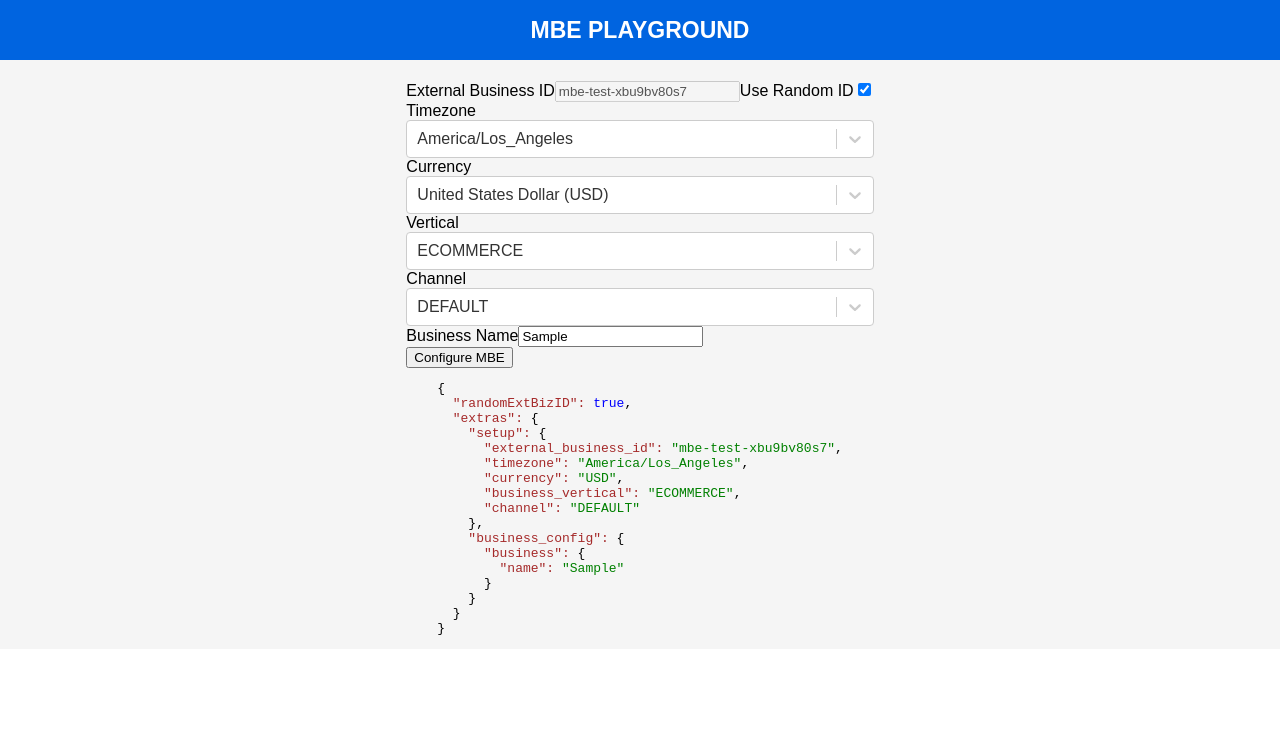
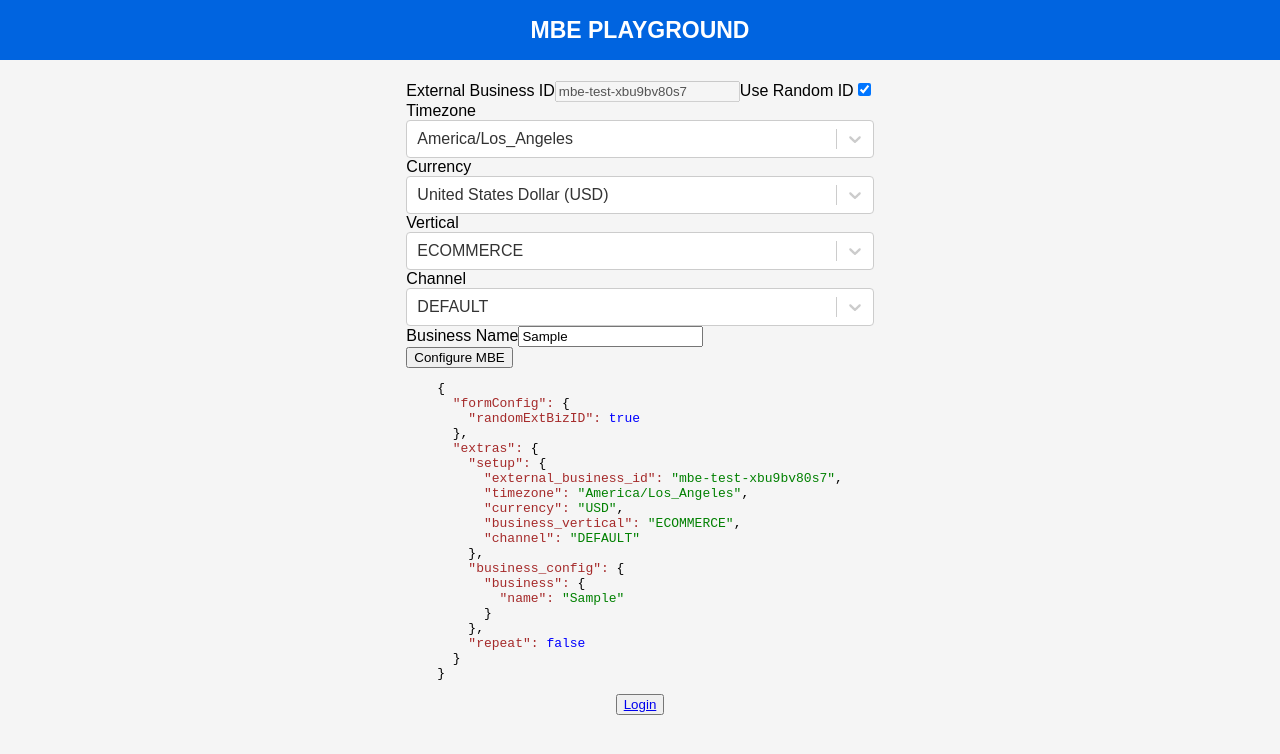
Before and after one commit to rahulmaddineni/mbe-playground, a React (Create React App) app: page / in a window 1280 px wide. Both pictures are taken after typing "Sample", "Sample", "Sample", "Sample", "Sample" into the empty fields and a click on the button "Configure MBE". Shown: the top 754 px of the page. Built offline with nearby package versions, Linux system fonts and the light colour scheme; no server answers.

Commit message:
Build MBE URL  - Use the extras generated from input & default values to generate MBE URL

```diff
--- a/src/components/App.tsx
+++ b/src/components/App.tsx
@@ -6,10 +6,11 @@ import BuyNowStore from "./cta_stores/BuyNowStore/BuyNowStore.tsx";
 
 function App() {
   return (
-    <div className="App">
+    <div className="app">
       <div className="title-block">
         <h1 className="title-text">MBE Playground</h1>
       </div>
+      <div className="app-body">
         <Router>
           <Routes>
             <Route path="/" Component={MBEConfigForm} />
@@ -17,6 +18,7 @@ function App() {
           </Routes>
         </Router>
       </div>
+    </div>
   );
 }
 
--- a/src/components/MBEConfigForm.tsx
+++ b/src/components/MBEConfigForm.tsx
@@ -9,13 +9,14 @@ import {
 } from "../types/MBEConfig.ts";
 import Select from "react-select";
 import JsonView from "./JSONView.tsx";
+import { buildUrl } from "../helpers/mbe_url_builder.ts";
 
 type Props = {};
 
 type FormConfigProps = {
   randomExtBizID: boolean;
 };
-type FormProps = MBEConfig & FormConfigProps;
+type FormProps = MBEConfig & { formConfig: FormConfigProps };
 
 const MBEConfigForm: React.FC<Props> = () => {
   const {
@@ -26,7 +27,9 @@ const MBEConfigForm: React.FC<Props> = () => {
     // formState: { errors },
   } = useForm<FormProps>({
     defaultValues: {
-      randomExtBizID: true,
+      formConfig: {
+        randomExtBizID: true,
+      },
       extras: {
         setup: {
           external_business_id: "",
@@ -40,14 +43,16 @@ const MBEConfigForm: React.FC<Props> = () => {
             name: "",
           },
         },
+        repeat: false,
       },
     },
   });
 
   const [formData, setFormData] = useState<FormProps>();
+  const [loginUrl, setLoginUrl] = useState<string>();
 
   const generateRandomId = () => Math.random().toString(36).substring(2, 12);
-  const isRandomExtBizIDChecked = watch("randomExtBizID");
+  const isRandomExtBizIDChecked = watch("formConfig.randomExtBizID");
 
   const timezoneOptions = Timezones.map((timezone) => ({
     value: timezone,
@@ -87,17 +92,22 @@ const MBEConfigForm: React.FC<Props> = () => {
     }
   }, [isRandomExtBizIDChecked, setValue]);
 
+  const onHandleSubmit = (formData: FormProps) => {
+    const { extras } = formData;
+    // Set example business name if input is empty
+    if (!extras.business_config.business.name) {
+      formData.extras.business_config.business.name = "MBE Test Business";
+    }
+    setFormData(formData);
+
+    // Set MBE Login URL
+    const url = buildUrl(extras);
+    setLoginUrl(url);
+  };
+
   return (
     <>
-      <form
-        onSubmit={handleSubmit((formData) => {
-          // Set example business name if input is empty
-          if (!formData.extras.business_config.business.name) {
-            formData.extras.business_config.business.name = "MBE Test Business";
-          }
-          setFormData(formData);
-        })}
-      >
+      <form onSubmit={handleSubmit(onHandleSubmit)}>
         <div>
           <label htmlFor="externalBusinessId">External Business ID</label>
           <input
@@ -110,7 +120,7 @@ const MBEConfigForm: React.FC<Props> = () => {
           <input
             id="randomExtBizID"
             type="checkbox"
-            {...register("randomExtBizID")}
+            {...register("formConfig.randomExtBizID")}
           />
         </div>
         <div>
@@ -169,6 +179,11 @@ const MBEConfigForm: React.FC<Props> = () => {
         <button type="submit">Configure MBE</button>
       </form>
       {formData && <JsonView data={formData} />}
+      {loginUrl && (
+        <button>
+          <a href={loginUrl}>Login</a>
+        </button>
+      )}
     </>
   );
 };
--- /dev/null
+++ b/src/helpers/mbe_url_builder.ts
@@ -0,0 +1,28 @@
+import { MBEExtrasConfig } from "../types/MBEConfig.ts";
+
+export const buildUrl = (extras: MBEExtrasConfig) => {
+  const baseUrl = "https://facebook.com/dialog/oauth";
+  const redirectUri =
+    process.env.NODE_ENV === "production"
+      ? "https://mbe-playground.onrender.com/"
+      : window.location.origin; // Local host redirect on local build
+  const appID = process.env.REACT_APP_APP_ID;
+  if (appID === undefined) {
+    return "";
+  }
+  const params = {
+    client_id: appID,
+    display: "page",
+    redirect_uri: redirectUri,
+    response_type: "token",
+    scope: "manage_business_extension",
+    extras: JSON.stringify(extras),
+  };
+  const queryString = Object.entries(params)
+    .map(
+      ([key, value]) =>
+        `${encodeURIComponent(key)}=${encodeURIComponent(value)}`
+    )
+    .join("&");
+  return `${baseUrl}?${queryString}`;
+};
--- a/src/styles/App.css
+++ b/src/styles/App.css
@@ -1,10 +1,7 @@
-.App {
+.app {
   display: flex;
   flex-direction: column;
-  align-items: center;
-  justify-content: center;
   font-family: Arial, sans-serif;
-  background-color: #f5f5f5;
 }
 .title-text {
   font-weight: 800;
@@ -22,3 +19,8 @@
   align-items: center;
   margin-bottom: 20px;
 }
+.app-body {
+  display: flex;
+  flex-direction: column;
+  align-items: center;
+}
--- a/src/styles/index.css
+++ b/src/styles/index.css
@@ -1,13 +1,21 @@
+html {
+  height: 100%;
+  margin: 0;
+  padding: 0;
+}
+
 body {
+  height: 100%;
   margin: 0;
-  font-family: -apple-system, BlinkMacSystemFont, 'Segoe UI', 'Roboto', 'Oxygen',
-    'Ubuntu', 'Cantarell', 'Fira Sans', 'Droid Sans', 'Helvetica Neue',
+  background-color: #f5f5f5;
+  font-family: -apple-system, BlinkMacSystemFont, "Segoe UI", "Roboto", "Oxygen",
+    "Ubuntu", "Cantarell", "Fira Sans", "Droid Sans", "Helvetica Neue",
     sans-serif;
   -webkit-font-smoothing: antialiased;
   -moz-osx-font-smoothing: grayscale;
 }
 
 code {
-  font-family: source-code-pro, Menlo, Monaco, Consolas, 'Courier New',
+  font-family: source-code-pro, Menlo, Monaco, Consolas, "Courier New",
     monospace;
 }
```
Lines whose indentation alone changed are shown as unchanged.
